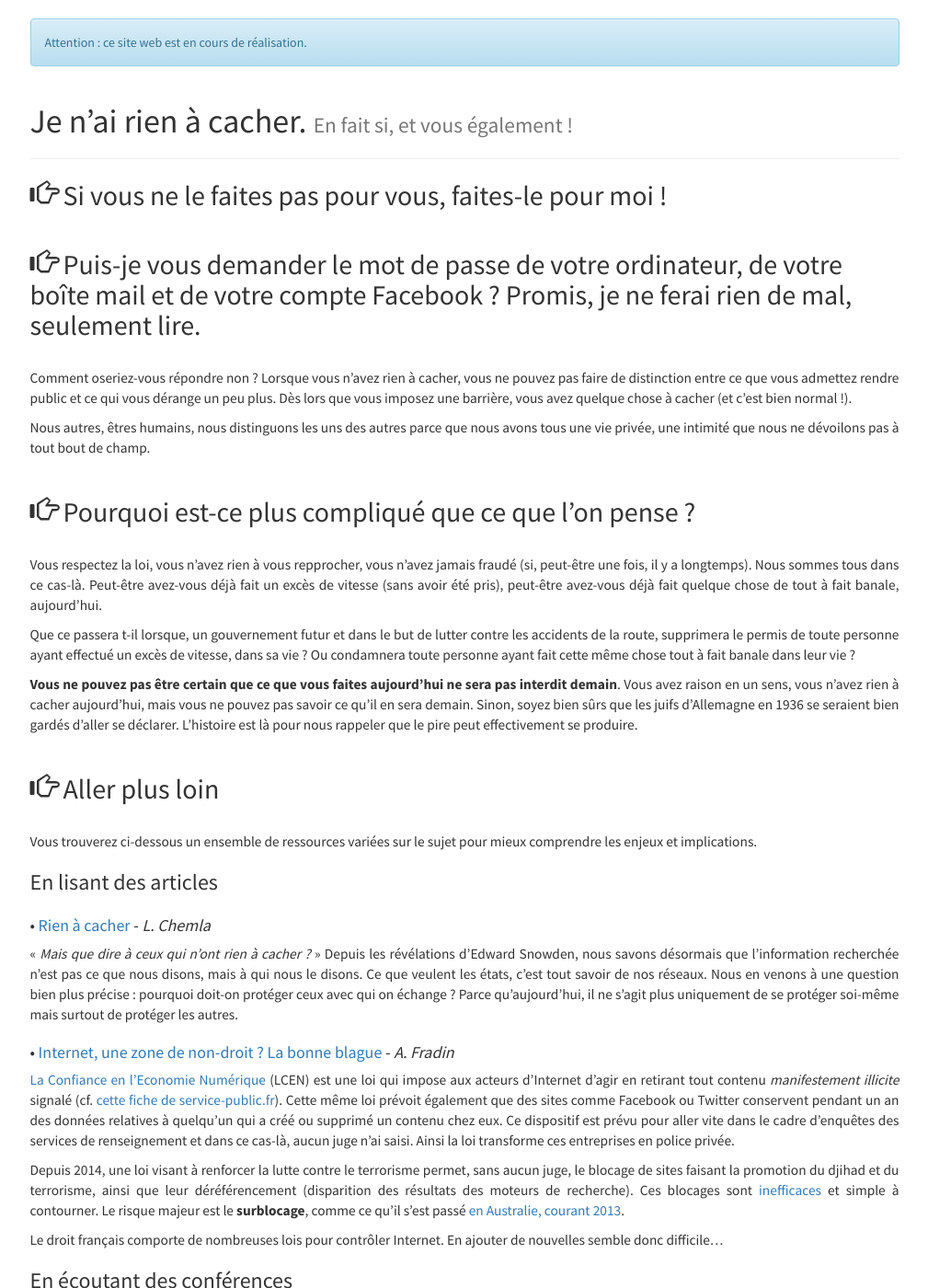
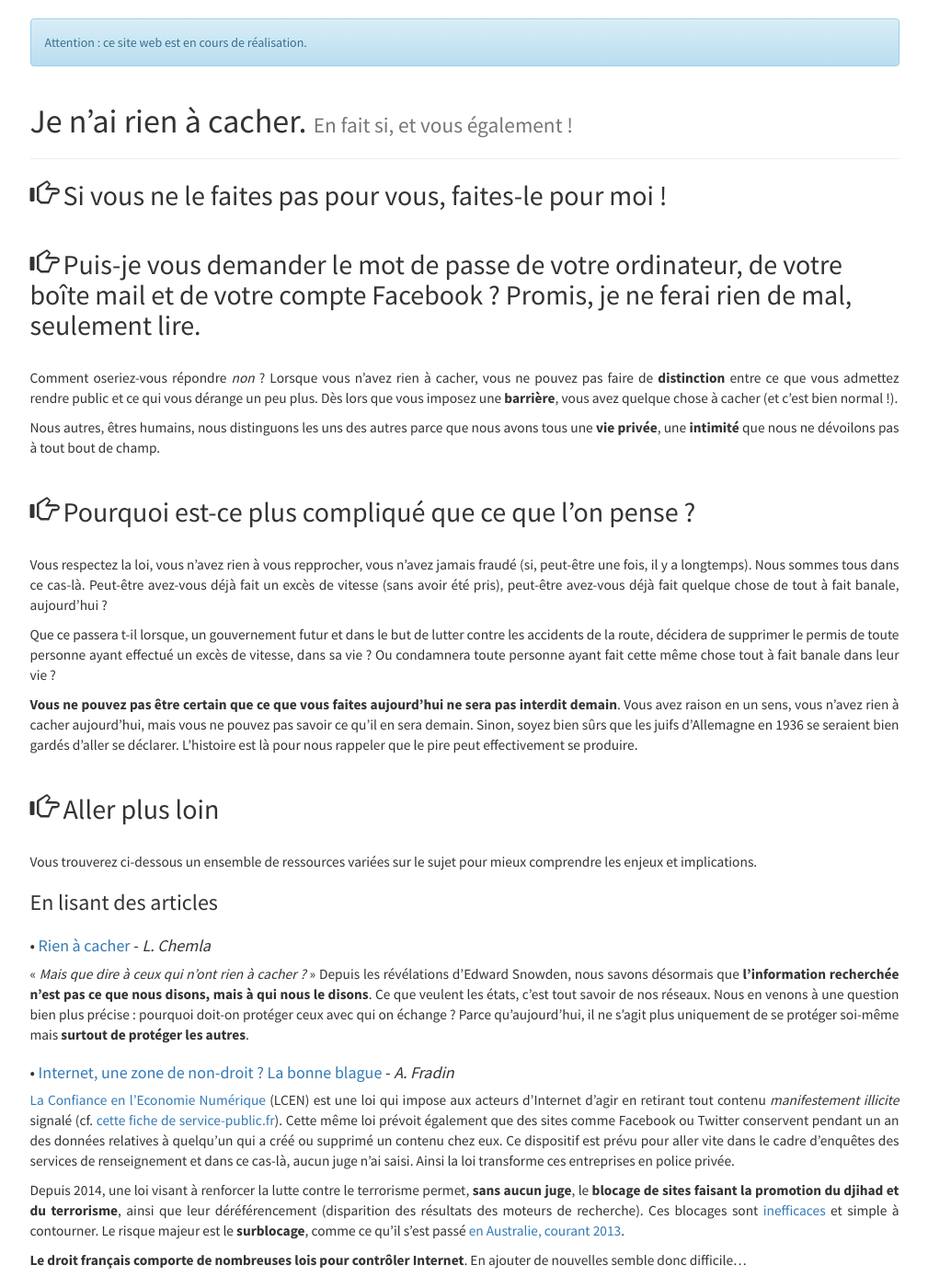
Before and after one commit to willdurand/jenairienacacher.fr, a Jekyll site: the page built from index.md, in a window 1280 px wide and 1400 px high. Shown: the whole window at 92% size, without its empty margins (135-1144 px from the left). Built offline with Jekyll 4.4.1, drawn with Linux system fonts in a browser that asks for light colours; comment, search, counter and statistics services are not loaded; some of the changed text lies outside the part shown.

Commit message:
bold & italic

```diff
--- a/_data/headlines.yml
+++ b/_data/headlines.yml
@@ -7,16 +7,16 @@
     boîte mail et de votre compte Facebook ? Promis, je ne ferai rien de mal,
     seulement lire."
     content: >
-        Comment oseriez-vous répondre non ? Lorsque vous n'avez rien à cacher,
-        vous ne pouvez pas faire de distinction entre ce que vous admettez
+        Comment oseriez-vous répondre _non_ ? Lorsque vous n'avez rien à cacher,
+        vous ne pouvez pas faire de **distinction** entre ce que vous admettez
         rendre public et ce qui vous dérange un peu plus. Dès lors que vous
-        imposez une barrière, vous avez quelque chose à cacher (et c'est bien
-        normal !).
+        imposez une **barrière**, vous avez quelque chose à cacher (et c'est
+        bien normal !).
 
 
         Nous autres, êtres humains, nous distinguons les uns des autres parce
-        que nous avons tous une vie privée, une intimité que nous ne dévoilons
-        pas à tout bout de champ.
+        que nous avons tous une **vie privée**, une **intimité** que nous ne
+        dévoilons pas à tout bout de champ.
 
 -
     title: "Pourquoi est-ce plus compliqué que ce que l'on pense ?"
@@ -25,14 +25,14 @@
         jamais fraudé (si, peut-être une fois, il y a longtemps). Nous sommes
         tous dans ce cas-là. Peut-être avez-vous déjà fait un excès de vitesse
         (sans avoir été pris), peut-être avez-vous déjà fait quelque chose de
-        tout à fait banale, aujourd'hui.
+        tout à fait banale, aujourd'hui ?
 
 
         Que ce passera t-il lorsque, un gouvernement futur et dans le but de
-        lutter contre les accidents de la route, supprimera le permis de toute
-        personne ayant effectué un excès de vitesse, dans sa vie ? Ou
-        condamnera toute personne ayant fait cette même chose tout à fait
-        banale dans leur vie ?
+        lutter contre les accidents de la route, décidera de supprimer le
+        permis de toute personne ayant effectué un excès de vitesse, dans sa
+        vie ? Ou condamnera toute personne ayant fait cette même chose tout à
+        fait banale dans leur vie ?
 
 
         **Vous ne pouvez pas être certain que ce que vous faites aujourd'hui ne
```
Also changed, not shown: _data/articles.yml (+22 -19 lines), _data/books.yml (+7 -5 lines), _data/videos.yml (+4 -4 lines).
